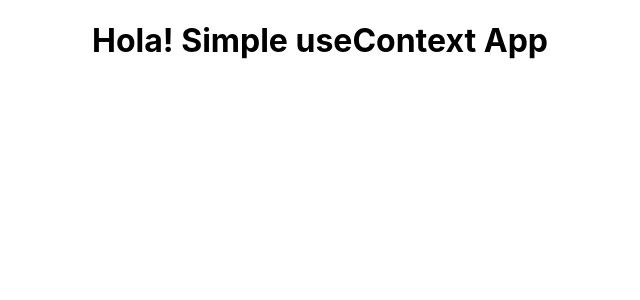
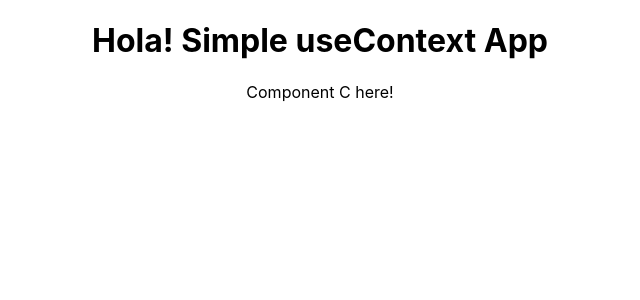
Before and after one commit to raviteja8k/simple-usecontext, a React (Create React App) app: page / in a window 1280 px wide. Shown: the top 300 px of the page, without its empty margins (320-960 px from the left). Built offline with nearby package versions, Linux system fonts and the light colour scheme.

Commit message:
set up Component Tree

```diff
--- a/src/App.js
+++ b/src/App.js
@@ -1,11 +1,16 @@
 import React from 'react';
 import './App.css';
+
+const ComponentA = () => <ComponentB />;
+const ComponentB = () => <ComponentC />;
+const ComponentC = () => <div>Component C here!</div>;
 
 class App extends React.Component {
   render(){
   return (
     <div className="App">
       <h1>Hola! Simple useContext App</h1>
+      <ComponentA />
     </div>
   );
   }
```
